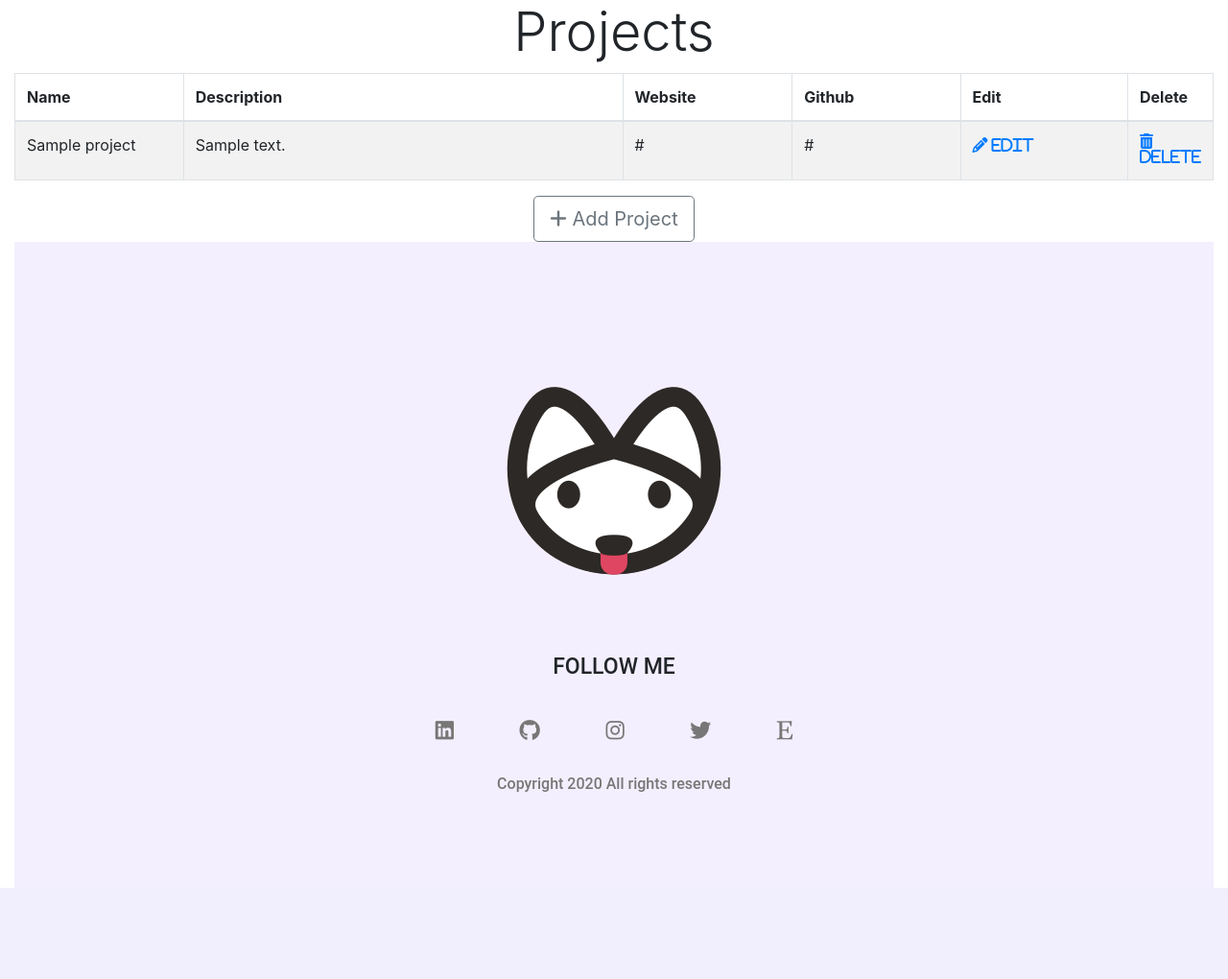
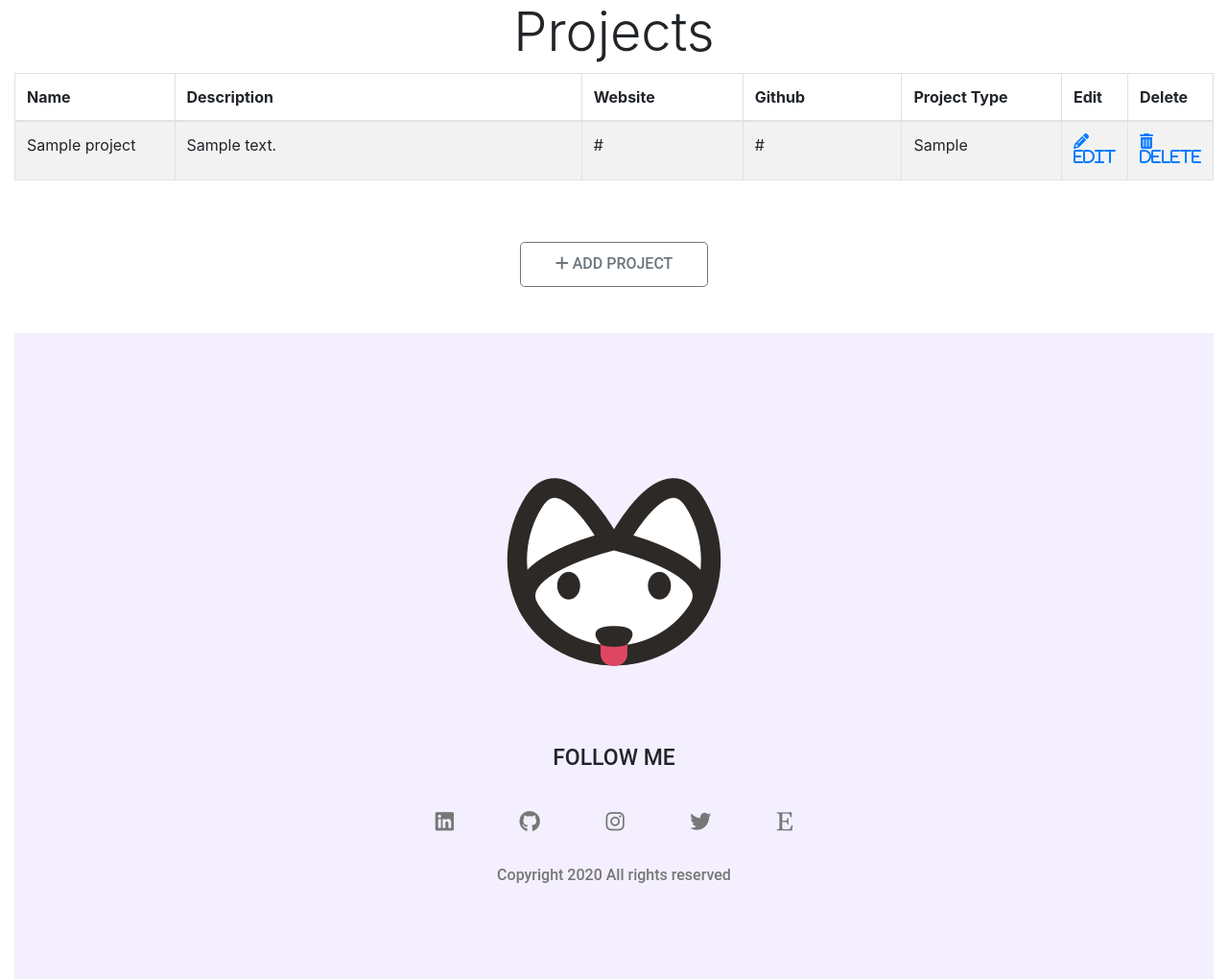
Before and after one commit to nabarcala/Python-and-Flask-Ex, a Flask app: page /admin/portfolio in a window 1280 px wide. Shown: the part 104-1124 px from the top of the page at 96% size. Before the commit the page ends 1029 px from the top, so only its background shows below. Run offline with Flask 2, Linux system fonts and the light colour scheme; a user stored in the database is signed in; tables that the repository leaves empty hold one stand-in row (values such as "Sample post"); some libraries are stand-ins or nearby versions.

Commit message:
Added ability to filter by project types: Software, Art, Upcoming

```diff
--- a/app/admin/forms.py
+++ b/app/admin/forms.py
@@ -1,7 +1,9 @@
 from flask_wtf import FlaskForm
-from wtforms import StringField, PasswordField, BooleanField, SubmitField, TextAreaField, FileField
+from wtforms import StringField, PasswordField, BooleanField, SubmitField, TextAreaField, FileField, SelectField
 from wtforms.validators import DataRequired, ValidationError, Email, EqualTo, Length
 from app.models import User, Projects
+
+PROJECT_TYPE = [('SW', 'Software'), ('AR', 'Art'), ('UPC', 'Upcoming')]
 
 class EditProfileForm(FlaskForm):
     career = StringField('Career', validators=[Length(min=0, max=140)])
@@ -26,19 +28,21 @@ class EditProfileForm(FlaskForm):
 #     submit = SubmitField('Submit')
 
 class ProjectForm(FlaskForm):
-    title = StringField('Title', validators=[DataRequired(), Length(min=1, max=140)])
+    title = StringField('Title', validators=[DataRequired(), Length(min=1, max=20)])
 #    imgfile = FileField('Card Image')
     website = StringField('Website')
     github_url =StringField('GitHub Link')
-    description = StringField('Description', validators=[DataRequired(), Length(min=1, max=500)])
+    description = TextAreaField('Description', validators=[DataRequired(), Length(min=1, max=5000)])
+    project_type = SelectField(label='Project Type', choices=PROJECT_TYPE)
     submit = SubmitField('Submit')
 
 class EditProjectForm(FlaskForm):
-    title = StringField('Title', validators=[DataRequired(), Length(min=1, max=140)])
+    title = StringField('Title', validators=[DataRequired(), Length(min=1, max=20)])
     imgfile = FileField('Card Image')
     website = StringField('Website')
     github_url =StringField('GitHub Link')
-    description = StringField('Description', validators=[DataRequired(), Length(min=1, max=500)])
+    description = TextAreaField('Description', validators=[DataRequired(), Length(min=1, max=5000)])
+    project_type = SelectField(label='Project Type', choices=PROJECT_TYPE)
     submit = SubmitField('Submit')
 
     def validate_title(self, title):
--- a/app/admin/routes.py
+++ b/app/admin/routes.py
@@ -60,7 +60,8 @@
 #            imgfile = form.imgfile.data,
             website = form.website.data,
             github_url = form.github_url.data,
-            description = form.description.data
+            description = form.description.data,
+            project_type = form.project_type.data
         )
         try:
             db.session.add(projects)
@@ -92,6 +93,7 @@
         project.website = form.website.data
         project.github_url = form.github_url.data
         project.description = form.description.data
+        project.project_type = form.project_type.data
         db.session.commit()
         flash('Project has been successfully updated.')
         return redirect(url_for('admin.list_projects'))
@@ -100,6 +102,7 @@
     form.website.data = project.website
     form.github_url.data = project.github_url
     form.description.data = project.description
+    form.project_type.data = project.project_type
     return render_template('admin/project.html', form=form, title='Edit Project', action='Edit', add_project=add_project, project=project)
 
 
--- a/app/admin/templates/admin/admin_dashboard.html
+++ b/app/admin/templates/admin/admin_dashboard.html
@@ -8,7 +8,7 @@
             <h1 class="display-4">Admin Dashboard</h1>
         </div>
         <hr>
-        <div class="col-12">
+        <div class="col-12 button-padding">
             <!-- <p class="lead">
             For administrators only!
             </p> -->
--- a/app/admin/templates/admin/projects.html
+++ b/app/admin/templates/admin/projects.html
@@ -17,6 +17,7 @@
         </div> -->
     </div>
 </div>
+
 <!--- Projects -->
 <div class="container-fluid padding table-padding">
     {% if projects %}
@@ -28,6 +29,7 @@
               <th width="40%"> Description </th>
               <th width="15%"> Website </th>
               <th width="15%"> Github </th>
+              <th width="15%"> Project Type </th>
               <th width="15%"> Edit </th>
               <th width="15%"> Delete </th>
           </thead>
@@ -46,6 +48,7 @@
                 {% else %}
                   <td>  </td>
                 {% endif %}
+                <td> {{ project.project_type }} </td>
                 <td> <a href="{{ url_for('admin.edit_project', id=project.id) }}"><i class="fa fa-pencil">  Edit </a></td>
                 <td> <a href="{{ url_for('admin.delete_project', id=project.id) }}"><i class="fa fa-trash"> Delete </a></td>
               </tr>
@@ -61,9 +64,16 @@
       </div>
     {% endif %}
 
-    <a href="{{ url_for('admin.add_project') }}">
-      <button type="button" class="btn btn-outline-secondary btn-lg"> <i class="fa fa-plus"></i> Add Project </button>
-    </a>
+    <!-- Add Projects Button -->
+    <div class="container button-padding">
+      <div class="row">
+        <div class="col text-center">
+          <a class="text-center" href="{{ url_for('admin.add_project') }}">
+          <button type="button" class="btn button btn-outline-secondary text-uppercase btn-lg"> <i class="fa fa-plus"></i> Add Project </button>
+        </a>
+        </div>
+      </div>
+    </div>
 
 </div>
 {% endblock %}
--- a/app/models.py
+++ b/app/models.py
@@ -98,7 +98,7 @@ class Projects(db.Model):
     website = db.Column(db.String(30))
     github_url = db.Column(db.String(30))
     description = db.Column(db.String(400))
-    type = db.Column(db.Integer)
+    project_type = db.Column(db.String(3))
 
     def __repr__(self):
         return '<Project title: {}>'.format(self.title)
--- a/app/static/css/style.css
+++ b/app/static/css/style.css
@@ -148,6 +148,11 @@
     padding-bottom: 3rem;
 }
 
+.button-padding {
+    padding-top: 3rem;
+    padding-bottom: 3rem;
+}
+
 /* Style the tab */
 .tab {
     overflow: hidden;
--- a/app/templates/base.html
+++ b/app/templates/base.html
@@ -43,11 +43,12 @@
                 <div class="mr-auto"></div>
                 <ul class="navbar-nav">
 
-                    {% if current_user.is_authenticated %}
+                    {% if current_user.is_authenticated and current_user.is_admin %}
 
                     <li class="nav-item">
                         <a class="nav-link" href="{{ url_for('general.home') }}">Home</a>
                     </li>
+
                     <li class="nav-item active">
                         <a class="nav-link" href="{{ url_for('admin.admin_dashboard') }}">Dashboard<span class="sr-only">(current)</span></a>
                     </li>
```
Also changed, not shown: app/general/routes.py (+4 -4 lines), app/admin/utils.py (line endings or trailing spaces).
